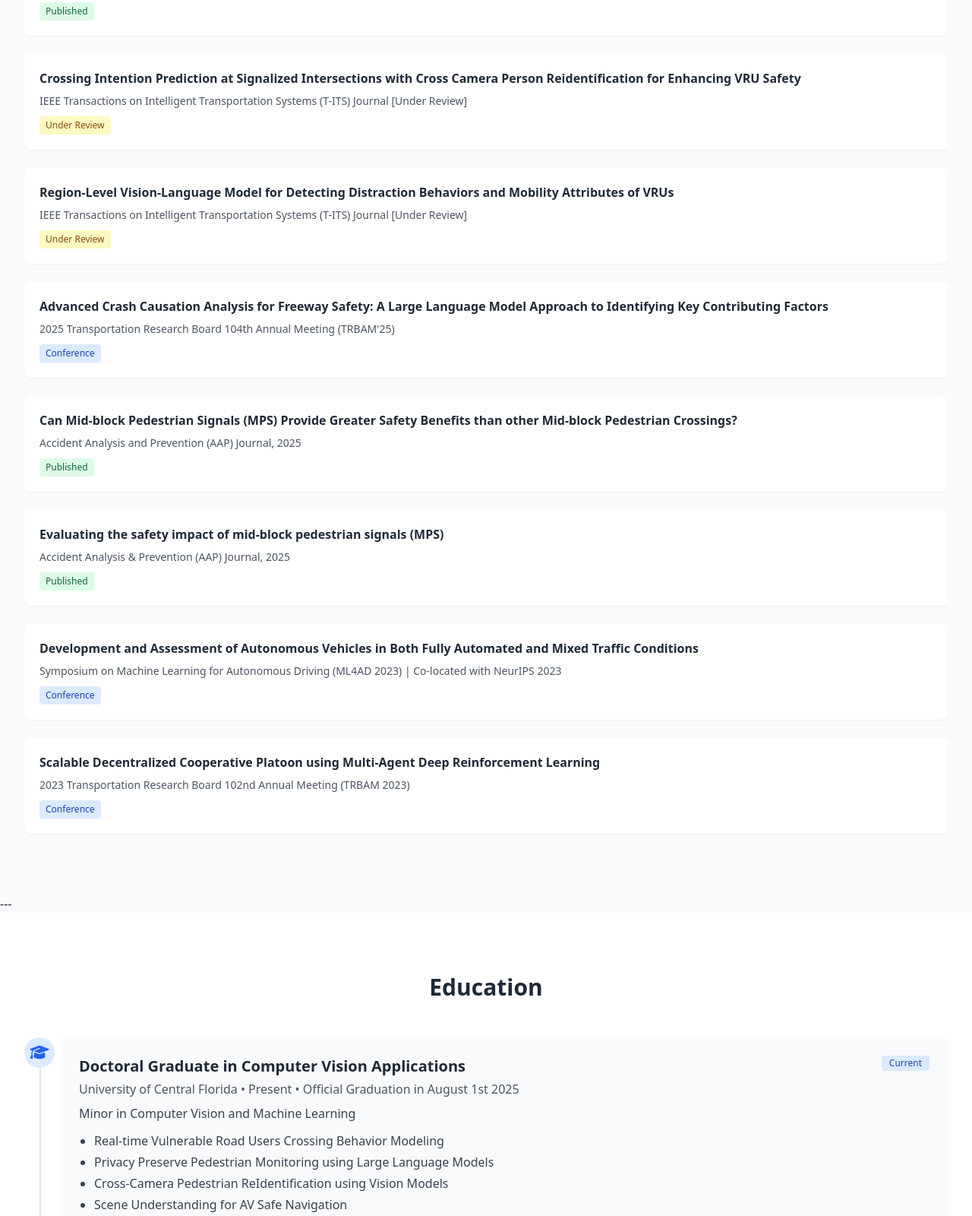
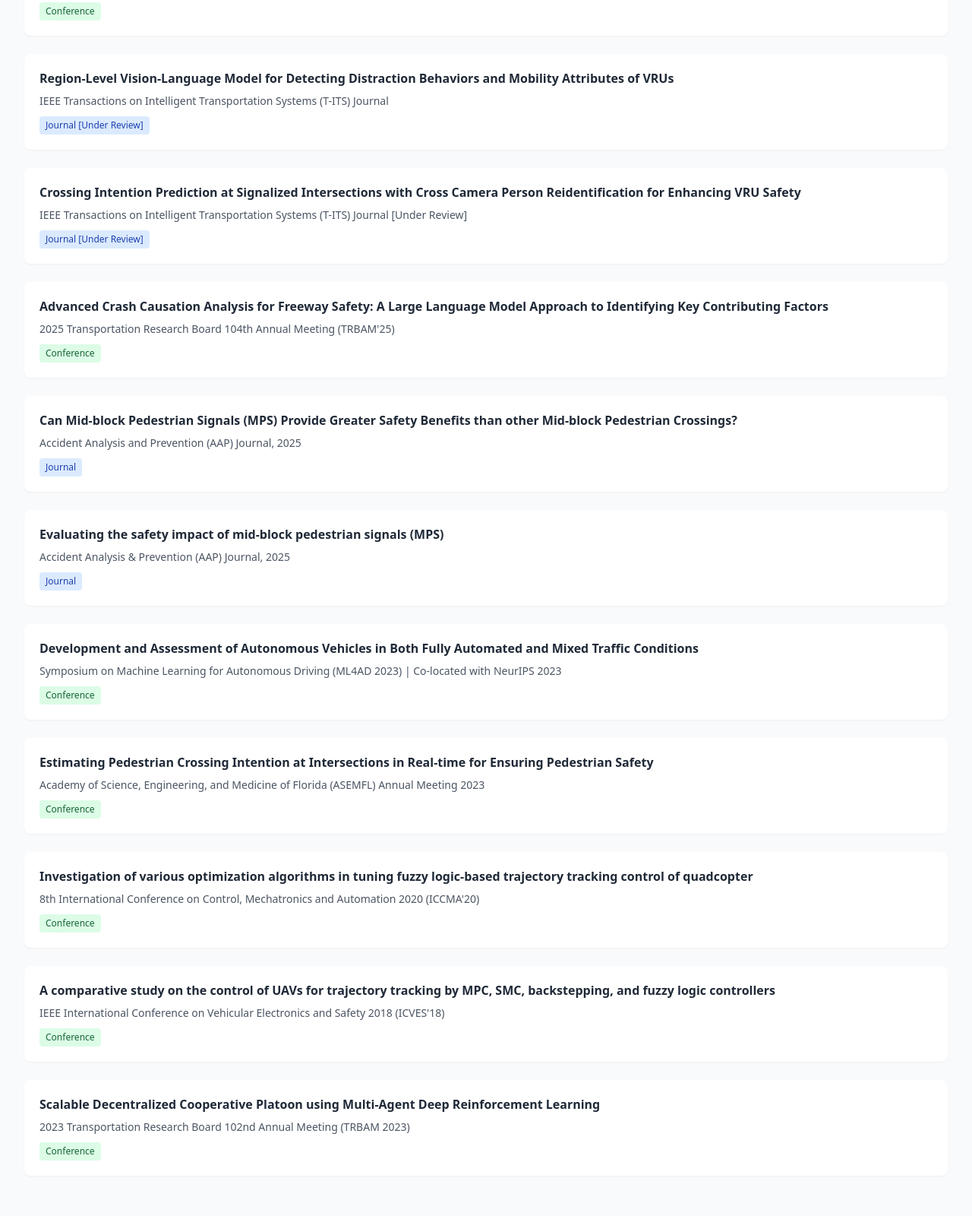
Before and after one commit to ASalah11/ahmed-abdelrahman, a plain HTML site: page index.html in a window 1280 px wide. Shown: the part 1097-2697 px from the top of the page at 76% size. Drawn offline with nearby package versions, Linux system fonts and the light colour scheme.

Commit message:
index.html

```diff
--- a/index.html
+++ b/index.html
@@ -72,61 +72,79 @@
                 <div class="publication-card bg-white p-5 rounded-lg shadow-sm hover:shadow-md transition duration-300">
                     <h4 class="publication-title font-bold mb-2 transition duration-300">VRU-CIPI: Crossing Intention Prediction at Intersections for Improving Vulnerable Road Users Safety</h4>
                     <p class="text-sm text-gray-600 mb-2">2025 IEEE/CVF Conference on Computer Vision and Pattern Recognition (CVPR'25)</p>
-                    <span class="inline-block bg-green-100 text-green-800 text-xs px-2 py-1 rounded">Published</span>
+                    <span class="inline-block bg-green-100 text-green-800 text-xs px-2 py-1 rounded">Conference</span>
                 </div>
 
                 <div class="publication-card bg-white p-5 rounded-lg shadow-sm hover:shadow-md transition duration-300">
                     <h4 class="publication-title font-bold mb-2 transition duration-300">VRUCrossSafe for Crossing Intention Prediction of Vulnerable Road Users for Improving Safe Crossing at Intersections</h4>
                     <p class="text-sm text-gray-600 mb-2">Nature npj Sustainable Mobility and Transport Journal, 2025</p>
-                    <span class="inline-block bg-green-100 text-green-800 text-xs px-2 py-1 rounded">Published</span>
+                    <span class="inline-block bg-blue-100 text-blue-800 text-xs px-2 py-1 rounded">Journal</span>
                 </div>
 
                 <div class="publication-card bg-white p-5 rounded-lg shadow-sm hover:shadow-md transition duration-300">
                     <h4 class="publication-title font-bold mb-2 transition duration-300">Video-to-Text Pedestrian Monitoring (VTPM): Leveraging Large Language Models for Privacy-Preserve Pedestrian Activity Monitoring at Intersections</h4>
                     <p class="text-sm text-gray-600 mb-2">2025 IEEE/CVF Winter Conference on Applications of Computer Vision (WACV'25)</p>
-                    <span class="inline-block bg-green-100 text-green-800 text-xs px-2 py-1 rounded">Published</span>
+                     <span class="inline-block bg-green-100 text-green-800 text-xs px-2 py-1 rounded">Conference</span>
+                </div>
+
+                <div class="publication-card bg-white p-5 rounded-lg shadow-sm hover:shadow-md transition duration-300">
+                    <h4 class="publication-title font-bold mb-2 transition duration-300">Region-Level Vision-Language Model for Detecting Distraction Behaviors and Mobility Attributes of VRUs</h4>
+                    <p class="text-sm text-gray-600 mb-2">IEEE Transactions on Intelligent Transportation Systems (T-ITS) Journal</p>
+                    <span class="inline-block bg-blue-100 text-blue-800 text-xs px-2 py-1 rounded">Journal [Under Review]</span>
                 </div>
 
                 <div class="publication-card bg-white p-5 rounded-lg shadow-sm hover:shadow-md transition duration-300">
                     <h4 class="publication-title font-bold mb-2 transition duration-300">Crossing Intention Prediction at Signalized Intersections with Cross Camera Person Reidentification for Enhancing VRU Safety</h4>
                     <p class="text-sm text-gray-600 mb-2">IEEE Transactions on Intelligent Transportation Systems (T-ITS) Journal [Under Review]</p>
-                    <span class="inline-block bg-yellow-100 text-yellow-800 text-xs px-2 py-1 rounded">Under Review</span>
-                </div>
-
-                <div class="publication-card bg-white p-5 rounded-lg shadow-sm hover:shadow-md transition duration-300">
-                    <h4 class="publication-title font-bold mb-2 transition duration-300">Region-Level Vision-Language Model for Detecting Distraction Behaviors and Mobility Attributes of VRUs</h4>
-                    <p class="text-sm text-gray-600 mb-2">IEEE Transactions on Intelligent Transportation Systems (T-ITS) Journal [Under Review]</p>
-                    <span class="inline-block bg-yellow-100 text-yellow-800 text-xs px-2 py-1 rounded">Under Review</span>
+                    <span class="inline-block bg-blue-100 text-blue-800 text-xs px-2 py-1 rounded">Journal [Under Review]</span>
                 </div>
 
                 <div class="publication-card bg-white p-5 rounded-lg shadow-sm hover:shadow-md transition duration-300">
                     <h4 class="publication-title font-bold mb-2 transition duration-300">Advanced Crash Causation Analysis for Freeway Safety: A Large Language Model Approach to Identifying Key Contributing Factors</h4>
                     <p class="text-sm text-gray-600 mb-2">2025 Transportation Research Board 104th Annual Meeting (TRBAM'25)</p>
-                    <span class="inline-block bg-blue-100 text-blue-800 text-xs px-2 py-1 rounded">Conference</span>
+                     <span class="inline-block bg-green-100 text-green-800 text-xs px-2 py-1 rounded">Conference</span>
                 </div>
 
                 <div class="publication-card bg-white p-5 rounded-lg shadow-sm hover:shadow-md transition duration-300">
                     <h4 class="publication-title font-bold mb-2 transition duration-300">Can Mid-block Pedestrian Signals (MPS) Provide Greater Safety Benefits than other Mid-block Pedestrian Crossings?</h4>
                     <p class="text-sm text-gray-600 mb-2">Accident Analysis and Prevention (AAP) Journal, 2025</p>
-                    <span class="inline-block bg-green-100 text-green-800 text-xs px-2 py-1 rounded">Published</span>
+                    <span class="inline-block bg-blue-100 text-blue-800 text-xs px-2 py-1 rounded">Journal</span>
                 </div>
 
                 <div class="publication-card bg-white p-5 rounded-lg shadow-sm hover:shadow-md transition duration-300">
                     <h4 class="publication-title font-bold mb-2 transition duration-300">Evaluating the safety impact of mid-block pedestrian signals (MPS)</h4>
                     <p class="text-sm text-gray-600 mb-2">Accident Analysis & Prevention (AAP) Journal, 2025</p>
-                    <span class="inline-block bg-green-100 text-green-800 text-xs px-2 py-1 rounded">Published</span>
+                    <span class="inline-block bg-blue-100 text-blue-800 text-xs px-2 py-1 rounded">Journal</span>
                 </div>
 
                 <div class="publication-card bg-white p-5 rounded-lg shadow-sm hover:shadow-md transition duration-300">
                     <h4 class="publication-title font-bold mb-2 transition duration-300">Development and Assessment of Autonomous Vehicles in Both Fully Automated and Mixed Traffic Conditions</h4>
                     <p class="text-sm text-gray-600 mb-2">Symposium on Machine Learning for Autonomous Driving (ML4AD 2023) | Co-located with NeurIPS 2023</p>
-                    <span class="inline-block bg-blue-100 text-blue-800 text-xs px-2 py-1 rounded">Conference</span>
+                     <span class="inline-block bg-green-100 text-green-800 text-xs px-2 py-1 rounded">Conference</span>
+                </div>
+
+                <div class="publication-card bg-white p-5 rounded-lg shadow-sm hover:shadow-md transition duration-300">
+                    <h4 class="publication-title font-bold mb-2 transition duration-300">Estimating Pedestrian Crossing Intention at Intersections in Real-time for Ensuring Pedestrian Safety</h4>
+                    <p class="text-sm text-gray-600 mb-2">Academy of Science, Engineering, and Medicine of Florida (ASEMFL) Annual Meeting 2023</p>
+                     <span class="inline-block bg-green-100 text-green-800 text-xs px-2 py-1 rounded">Conference</span>
+                </div>
+
+                <div class="publication-card bg-white p-5 rounded-lg shadow-sm hover:shadow-md transition duration-300">
+                    <h4 class="publication-title font-bold mb-2 transition duration-300">Investigation of various optimization algorithms in tuning fuzzy logic-based trajectory tracking control of quadcopter</h4>
+                    <p class="text-sm text-gray-600 mb-2">8th International Conference on Control, Mechatronics and Automation 2020 (ICCMA'20)</p>
+                     <span class="inline-block bg-green-100 text-green-800 text-xs px-2 py-1 rounded">Conference</span>
+                </div>
+
+                <div class="publication-card bg-white p-5 rounded-lg shadow-sm hover:shadow-md transition duration-300">
+                    <h4 class="publication-title font-bold mb-2 transition duration-300">A comparative study on the control of UAVs for trajectory tracking by MPC, SMC, backstepping, and fuzzy logic controllers</h4>
+                    <p class="text-sm text-gray-600 mb-2">IEEE International Conference on Vehicular Electronics and Safety 2018 (ICVES'18)</p>
+                     <span class="inline-block bg-green-100 text-green-800 text-xs px-2 py-1 rounded">Conference</span>
                 </div>
 
                 <div class="publication-card bg-white p-5 rounded-lg shadow-sm hover:shadow-md transition duration-300">
                     <h4 class="publication-title font-bold mb-2 transition duration-300">Scalable Decentralized Cooperative Platoon using Multi-Agent Deep Reinforcement Learning</h4>
                     <p class="text-sm text-gray-600 mb-2">2023 Transportation Research Board 102nd Annual Meeting (TRBAM 2023)</p>
-                    <span class="inline-block bg-blue-100 text-blue-800 text-xs px-2 py-1 rounded">Conference</span>
+                     <span class="inline-block bg-green-100 text-green-800 text-xs px-2 py-1 rounded">Conference</span>
                 </div>
             </div>
         </div>
@@ -290,6 +308,13 @@
             <h2 class="text-3xl font-bold text-center mb-12">Honors and Achievements</h2>
             <div class="space-y-6">
                 <div class="bg-white p-6 rounded-lg shadow-sm hover:shadow-md transition duration-300 card-hover flex items-start space-x-4">
+                    <i class="fas fa-clipboard-check text-3xl text-gray-500 flex-shrink-0"></i>
+                    <div>
+                        <h3 class="text-xl font-bold">Technical Reviewer</h3>
+                        <p class="text-gray-600">ICCV, ITSC, Nature Scientific Reports, and other prestigious conferences/journals</p>
+                    </div>
+                </div>
+                <div class="bg-white p-6 rounded-lg shadow-sm hover:shadow-md transition duration-300 card-hover flex items-start space-x-4">
                     <i class="fas fa-award text-3xl text-yellow-500 flex-shrink-0"></i>
                     <div>
                         <h3 class="text-xl font-bold">Spotlight Presentation at CVPR 2025 ABAW Workshop</h3>
```
